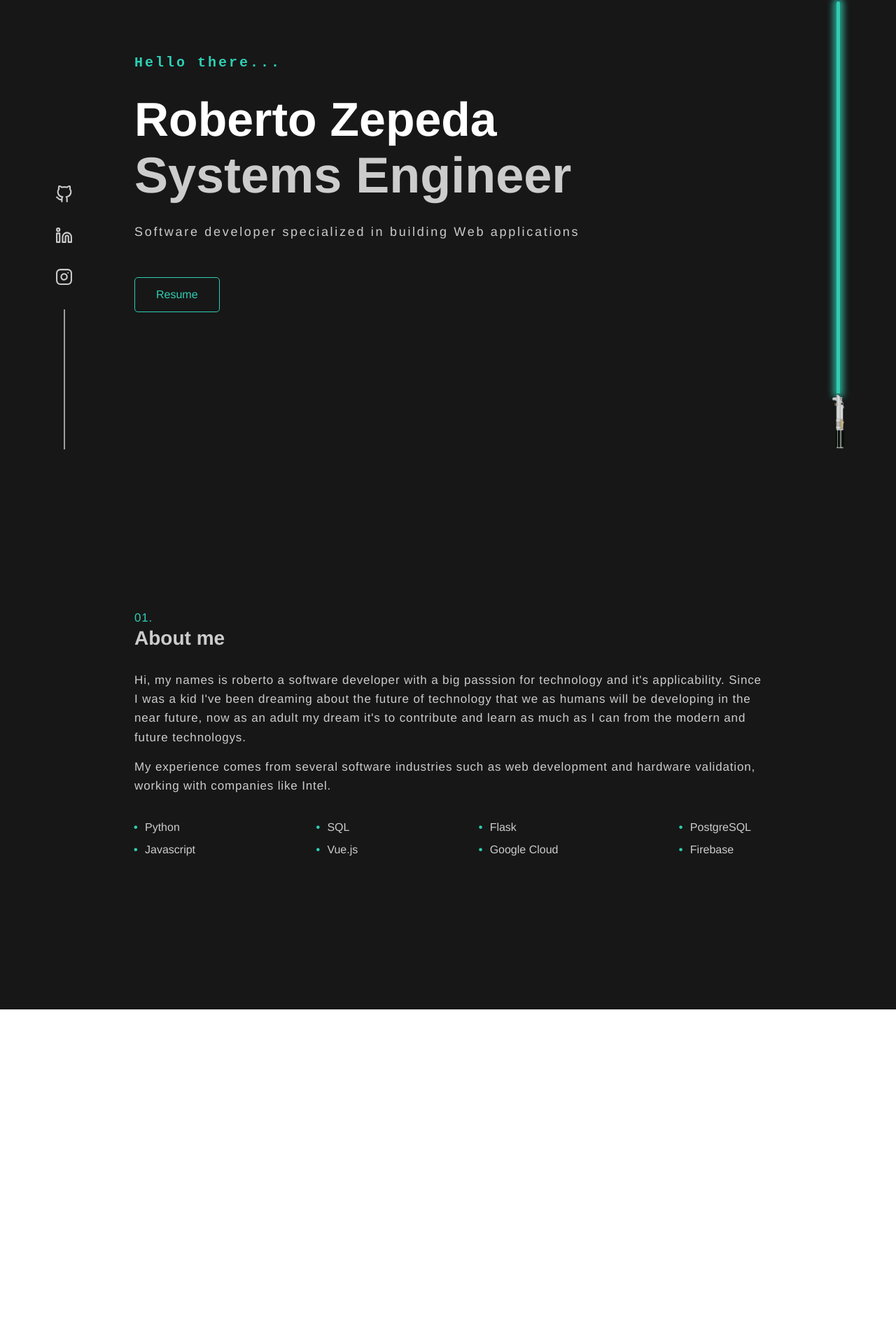
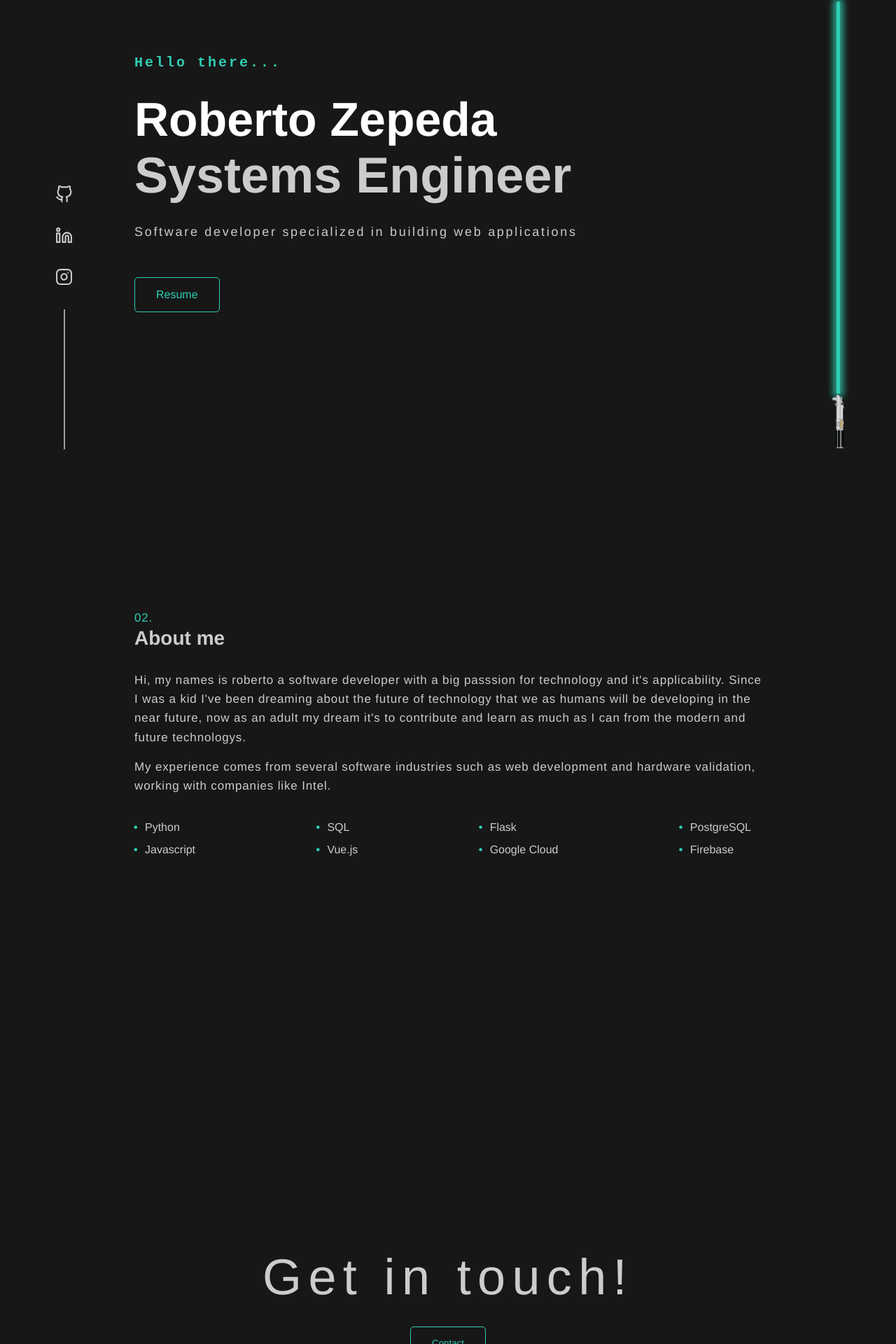
Before and after one commit to robertozh29/Portfolio, a Vue app: page / in a window 1280 px wide. Shown: the part 158-2078 px from the top of the page at 70% size. Before the commit the page ends 1600 px from the top, so only its background shows below. Built offline with nearby package versions, Linux system fonts and the light colour scheme.

Commit message:
Contact section

```diff
--- a/src/components/About.vue
+++ b/src/components/About.vue
@@ -1,7 +1,7 @@
 <template>
     <div class="about" id="about">
 
-        <span class="subtitle"><p>01.</p><h2>About me</h2></span>
+        <span class="subtitle"><p>02.</p><h2>About me</h2></span>
 
         <div class="about-me">
 
--- a/src/views/Home.vue
+++ b/src/views/Home.vue
@@ -5,18 +5,20 @@
         <Lightsaber />
         <div class="content">
 
-            <header class="header">
+            <header class="header" id="header">
                 <div class="typewriter">
                     <h1>Hello there...</h1>
                 </div>
                 <h1>Roberto Zepeda</h1>
                 <h2>Systems Engineer</h2>
-                <p>Software developer specialized in building Web applications</p>
+                <p>Software developer specialized in building web applications</p>
                 <a class="boton" @click="openResume">Resume</a>
             </header>
             <About
                 :description="about.description"
-                :experience="about.experience" />
+                :experience="about.experience"
+            />
+            <Contact />
 
         </div>
     </div>
@@ -27,6 +29,7 @@ import Navbar from '../components/Navbar.vue'
 import Lightsaber from '../components/Lightsaber.vue'
 import Social from '../components/Social.vue'
 import About from '../components/About.vue'
+import Contact from '../components/Contact.vue'
 
 export default {
     name: 'Home',
@@ -34,18 +37,13 @@ export default {
         Navbar,
         Lightsaber,
         Social,
-        About
+        About,
+        Contact
     },
     data(){
     return{
         navbar:{
-            sections: ["Inicio", "Sobre mi", "Proyectos", "Contacto"]
-        },
-        header:{
-            profession: "Ingeniero en Sistemas",
-            phrase: "Programador Web especializado en construir aplicaciones front-end.",
-            resume: 'Curriculum',
-            resumeLink: 'cv_esp.pdf'
+            sections: ["Home", "About", "Projects", "Contact"]
         },
         about:{
             description:`Hi, my names is roberto a software developer with a big passsion for technology and it's applicability.
```
